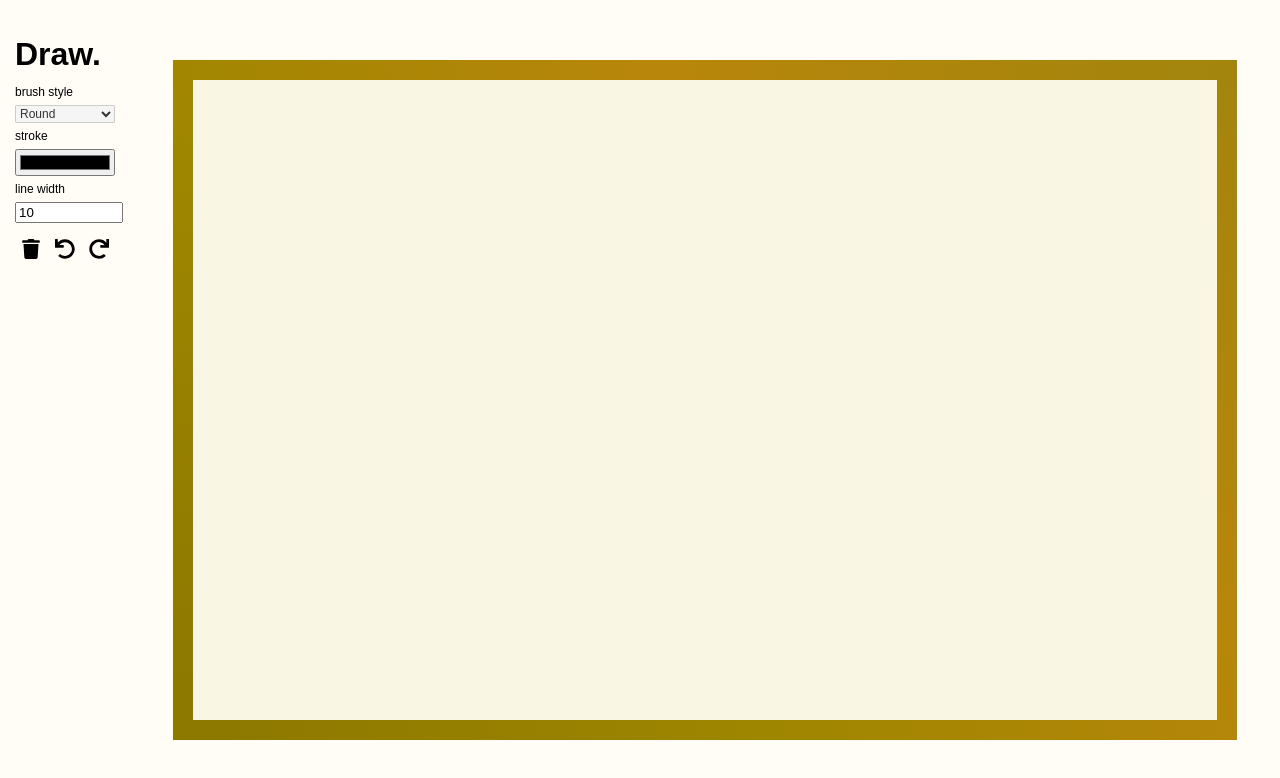
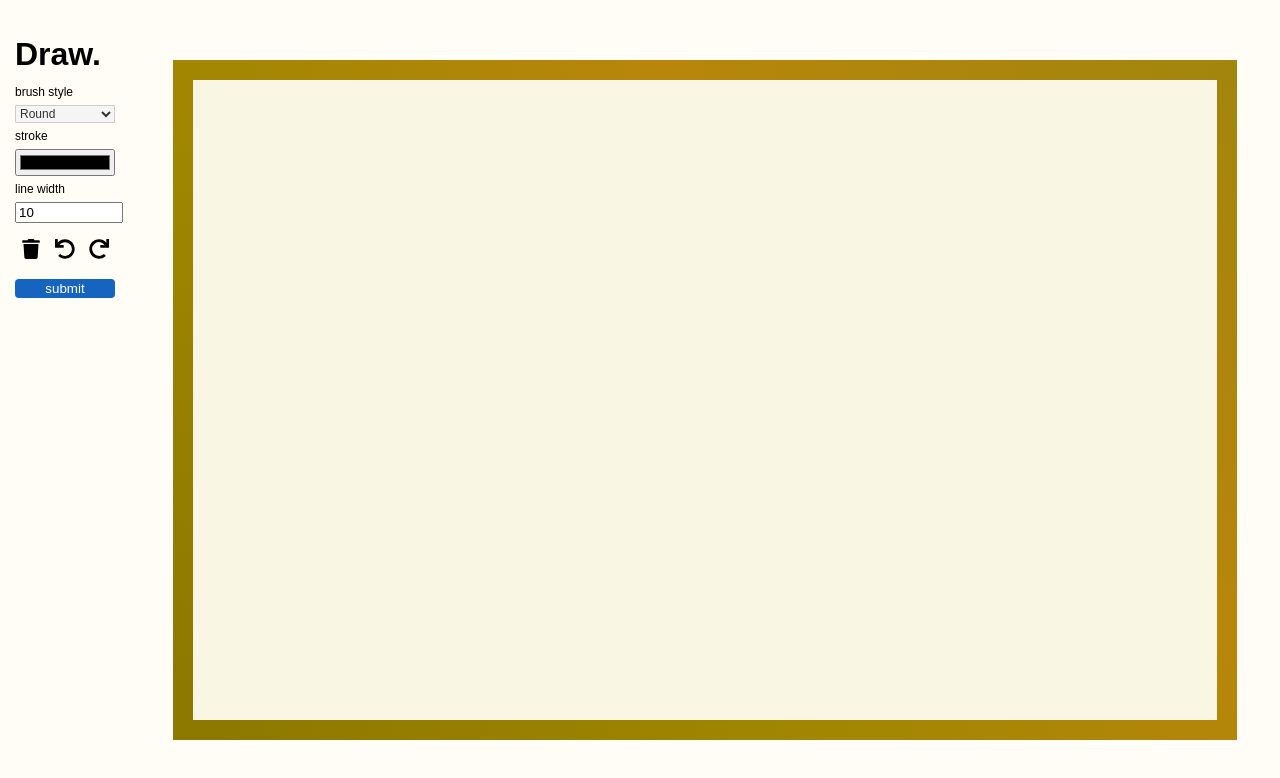
Before and after one commit to clairedraeger/art-project, a Next.js app in the folder art-project/: page / in a window 1280 px wide. Shown: the top 778 px of the page. Built offline with nearby package versions, Linux system fonts and the light colour scheme.

Commit message:
Uploading images

```diff
--- a/art-project/package.json
+++ b/art-project/package.json
@@ -12,6 +12,8 @@
     "@fortawesome/fontawesome-svg-core": "^6.7.2",
     "@fortawesome/free-solid-svg-icons": "^6.7.2",
     "@fortawesome/react-fontawesome": "^0.2.2",
+    "cloudinary": "^2.6.0",
+    "dotenv": "^16.4.7",
     "next": "15.2.4",
     "react": "^19.0.0",
     "react-dom": "^19.0.0",
--- a/art-project/src/app/globals.css
+++ b/art-project/src/app/globals.css
@@ -105,3 +105,19 @@ h1 {
   border-radius: 12px;
   padding: 0;
 }
+
+.loading-overlay {
+  position: fixed;
+  top: 0;
+  left: 0;
+  width: 100%;
+  height: 100%;
+  background-color: rgba(255, 255, 255, 0.85);
+  display: flex;
+  justify-content: center;
+  align-items: center;
+  font-size: 24px;
+  font-weight: bold;
+  color: #779cc7;
+  z-index: 999;
+}
--- a/art-project/src/app/page.js
+++ b/art-project/src/app/page.js
@@ -1,8 +1,7 @@
 "use client";
 
+import { useEffect, useRef, useState } from "react";
 import { FaTrash, FaUndo, FaRedo } from 'react-icons/fa';
-import { useEffect, useRef, useState } from "react";
-import styles from "./page.module.css";
 
 export default function Home() {
   const canvasRef = useRef(null);
@@ -14,6 +13,7 @@ export default function Home() {
   const rainbowHueRef = useRef(0);
   const [lastImage, setLastImage] = useState(null);
   const [redoImage, setRedoImage] = useState(null);
+  const [isLoading, setIsLoading] = useState(false);
 
   useEffect(() => {
     const canvas = canvasRef.current;
@@ -174,6 +174,44 @@ export default function Home() {
     }
   };
 
+  const handleSubmit = async () => {
+    console.log('Uploading photo')
+    setIsLoading(true);
+
+    const canvas = document.getElementById('sketchboard');
+    // copy of the canvas
+    const tempCanvas = document.createElement('canvas');
+    const tempCtx = tempCanvas.getContext('2d');
+    tempCanvas.width = canvas.width;
+    tempCanvas.height = canvas.height;
+    tempCtx.fillStyle = '#fef6d9';
+    tempCtx.fillRect(0, 0, tempCanvas.width, tempCanvas.height);
+    tempCtx.drawImage(canvas, 0, 0);
+
+    tempCanvas.toBlob(async (blob) => {
+      const formData = new FormData();
+      formData.append('image', blob, 'drawing.jpg');
+
+      try {
+        const res = await fetch('http://localhost:4000/image/upload', {
+          method: 'POST',
+          body: formData,
+        });
+
+        const data = await res.json();
+        console.log('Uploaded Image URL:', data.url);
+      } catch (err) {
+        console.error('Upload error:', err);
+      } finally {
+        setTimeout(() => {
+          const ctx = canvas.getContext('2d');
+          ctx.clearRect(0, 0, canvas.width, canvas.height);
+          setIsLoading(false);
+        }, 1000);
+      }
+    }, 'image/jpeg');
+  };
+
   return (
     <div className="container">
       <div id="toolbar" ref={toolbarRef}>
@@ -197,10 +235,16 @@ export default function Home() {
           <button id="icon" onClick={handleUndo}><FaUndo style={{ color: 'black' }} /></button>
           <button id="icon" onClick={handleRedo}><FaRedo style={{ color: 'black' }} /></button>
         </div>
+        <button id="submit" onClick={handleSubmit}>submit</button>
       </div>
       <div className="sketchboard">
         <canvas id="sketchboard" ref={canvasRef}></canvas>
       </div>
+      {isLoading && (
+        <div className="loading-overlay">
+          <p>Submitting drawing . . .</p>
+        </div>
+      )}
     </div>
   );
 }
```
Also changed, not shown: 1 other file (tests, documents, lock files or other folders).
